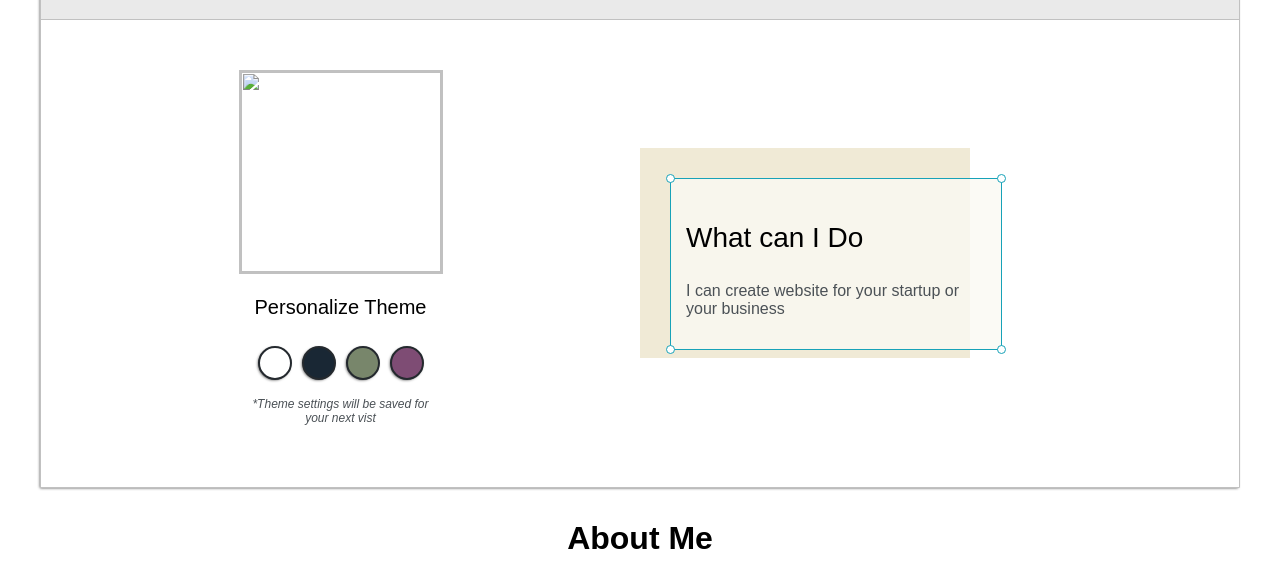
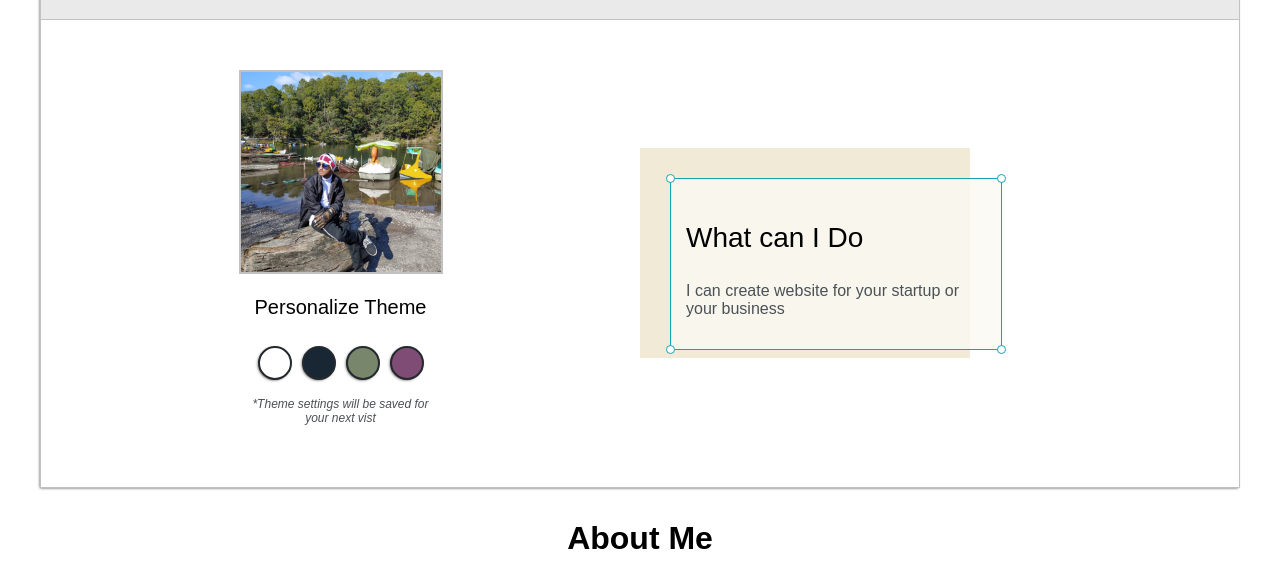
Before and after one commit to Rohan235/portfolio-website, a plain HTML site: page index.html in a window 1280 px wide. Shown: the part 234-800 px from the top of the page. Drawn offline with Linux system fonts and the light colour scheme; the site is published under a folder, as on GitHub Pages, so addresses that start at the root find nothing.

Commit message:
Update index.html

```diff
--- a/index.html
+++ b/index.html
@@ -72,7 +72,7 @@
           </div>
 
           <div class="left-column">
-            <img id="profile_pic" src="/images/rj.jpg" />
+            <img id="profile_pic" src="rj.jpg" />
             <h5 style="text-align: center; line-height: 0">
               Personalize Theme
             </h5>
```
